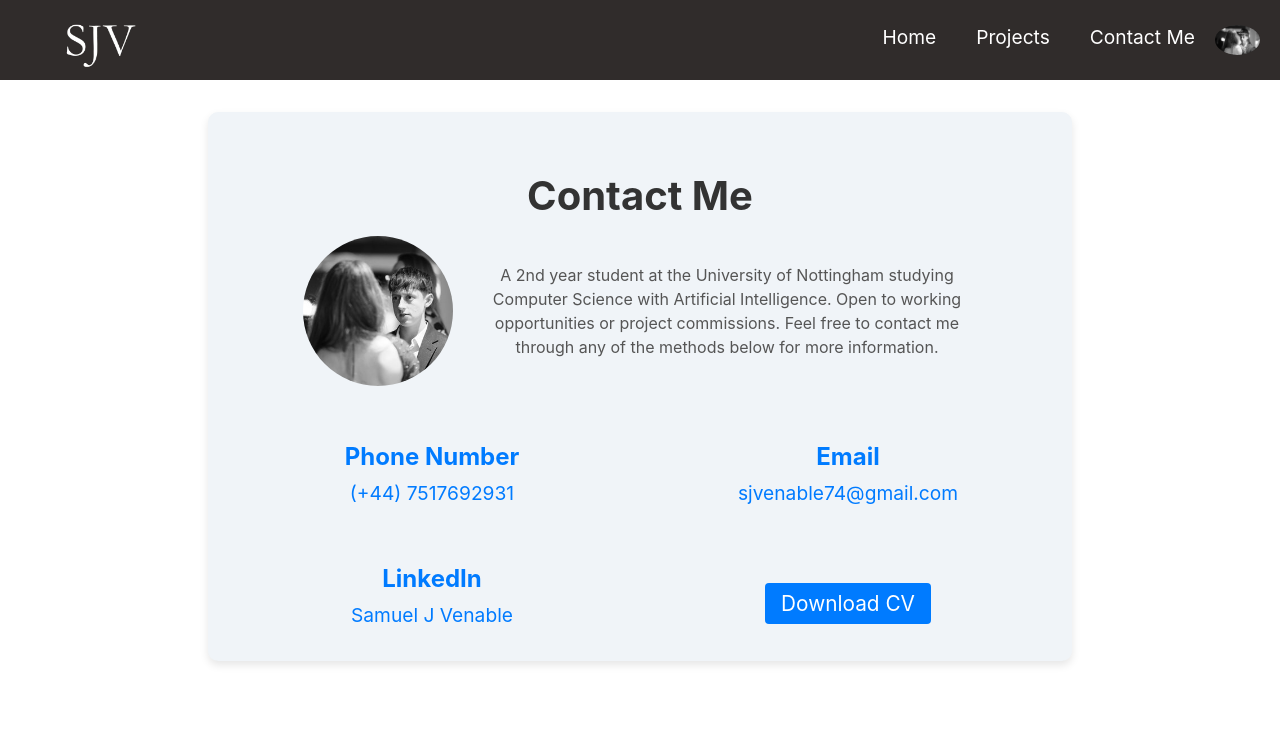
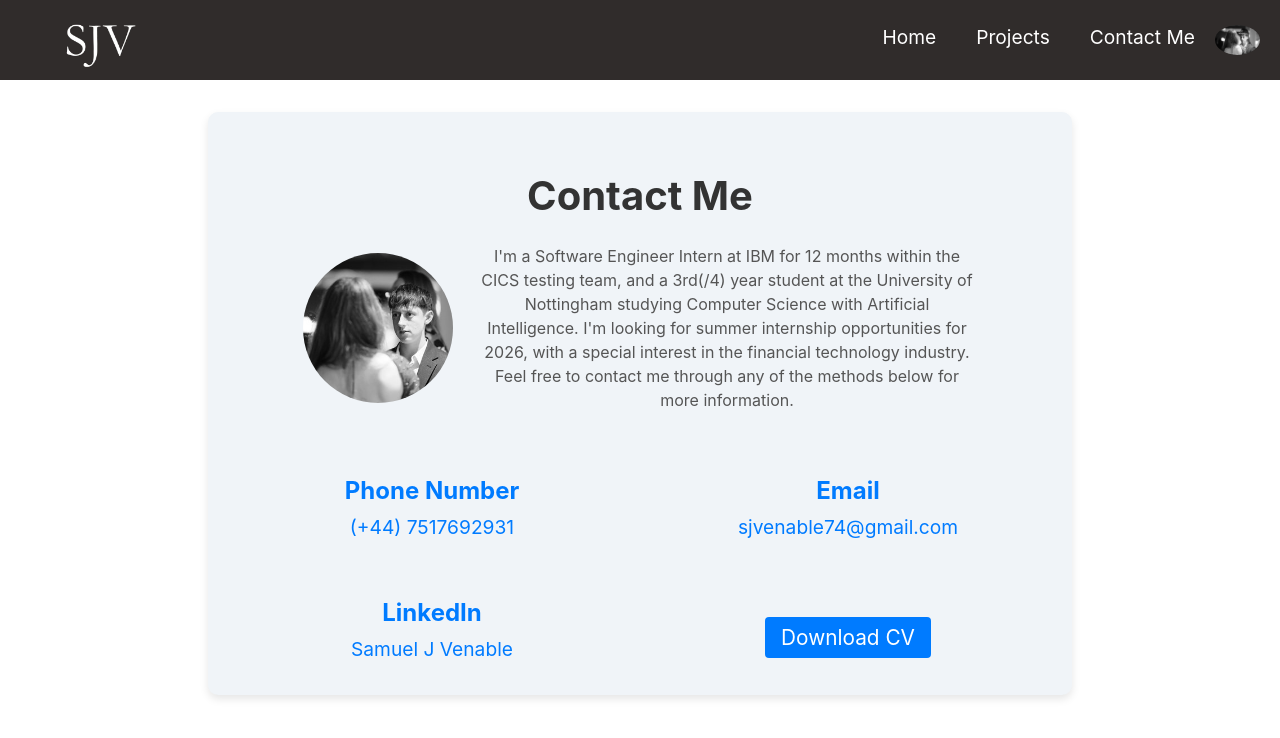
Before and after one commit to SJVenable/SJVenable.github.io, a React (Create React App) app: page /ContactMe in a window 1280 px wide. Shown: the top 738 px of the page. Built offline with nearby package versions, Linux system fonts and the light colour scheme.

Commit message:
Updates IBM

```diff
--- a/src/components/AboutMe.js
+++ b/src/components/AboutMe.js
@@ -7,6 +7,14 @@ function AboutMe() {
     <div className={styles.aboutMeContainer}>
       <div className={styles.titleDiv}>
         <h1 className={styles.title}>About Me</h1>
+      </div>
+      <div className={styles.boxesContainer}>
+        <ExperienceBox picSide='right' src='../images/IBM-logo.png' title='Software Engineer Intern' link='https://www.ibm.com/docs/en/zos-basic-skills?topic=zos-introduction-cics'
+        text="I am currently working within the CICS Customer in Production (CiP) testing team, where we test the full product each release as a customer would do,
+        raising defects where necessary and advising the development team on issues that are found. I've set up transaction processing systems from a
+        bank’s perspective, providing feedback on how the process could be improved from the customer’s point of view, and have created an ID generation program with
+        customizable constraints as part of a project to improve the reliability of client connectivity.  In addition, I
+        have gained experience with IBM’s AI offerings, experimenting with agents and developing Python tools to support their implementation."></ExperienceBox>
       </div>
       <div className={styles.boxesContainer}>
         <ExperienceBox picSide='left' src='../images/twist-logo.png' title='Java Developer at TwistMC' link='https://twistmc.net/'
--- a/src/components/SlideshowTitle.js
+++ b/src/components/SlideshowTitle.js
@@ -20,7 +20,7 @@ function SlideshowTitle() {
     <div className={styles.container}>
       <header className={styles.textbox}>
         <h1 className={styles.title}>Samuel J Venable</h1>
-        <h2 className={styles.subheading}>Java Developer</h2>
+        <h2 className={styles.subheading}>Software Engineer</h2>
       </header>
       <div className={styles.slides}>
         {pictures.map((pic, index) => (
--- a/src/pages/ContactMe.js
+++ b/src/pages/ContactMe.js
@@ -9,8 +9,10 @@ function ContactMe() {
       <div className={styles.profileSection}>
         <img src="../images/IMG_9339.JPG" alt="Profile" className={styles.profilePic} />
         <div className={styles.intro}>
-          <p>A 2nd year student at the University of Nottingham studying Computer Science with
-            Artificial Intelligence. Open to working opportunities or project commissions.
+          <p>I'm a Software Engineer Intern at IBM for 12 months within the CICS testing team, and
+            a 3rd(/4) year student at the University of Nottingham studying Computer Science with
+            Artificial Intelligence. I'm looking for summer internship opportunities for 2026, with a special
+            interest in the financial technology industry.
             Feel free to contact me through any of the methods below for more information.</p>
         </div>
       </div>
--- a/src/pages/Projects.js
+++ b/src/pages/Projects.js
@@ -9,6 +9,12 @@ function Projects() {
       description: "12 month placement with IBM working in the CICS department",
       technologies: "Agentic AI, Python, Z/OS",
       link: "mailto:sj@venable.org.uk"
+    },
+    {
+      title: "TwistMC Project Descriptions",
+      description: "A summary of some commissioned projects I've completed for the server",
+      technologies: "Java, Spigot, Gradle",
+      link: "https://github.com/SJVenable/TwistMC-Projects"
     },
     {
       title: "IBM Work Experience Project",
```
Also changed, not shown: package.json (+6 -7 lines), 2 other files (tests, documents, lock files or other folders).
